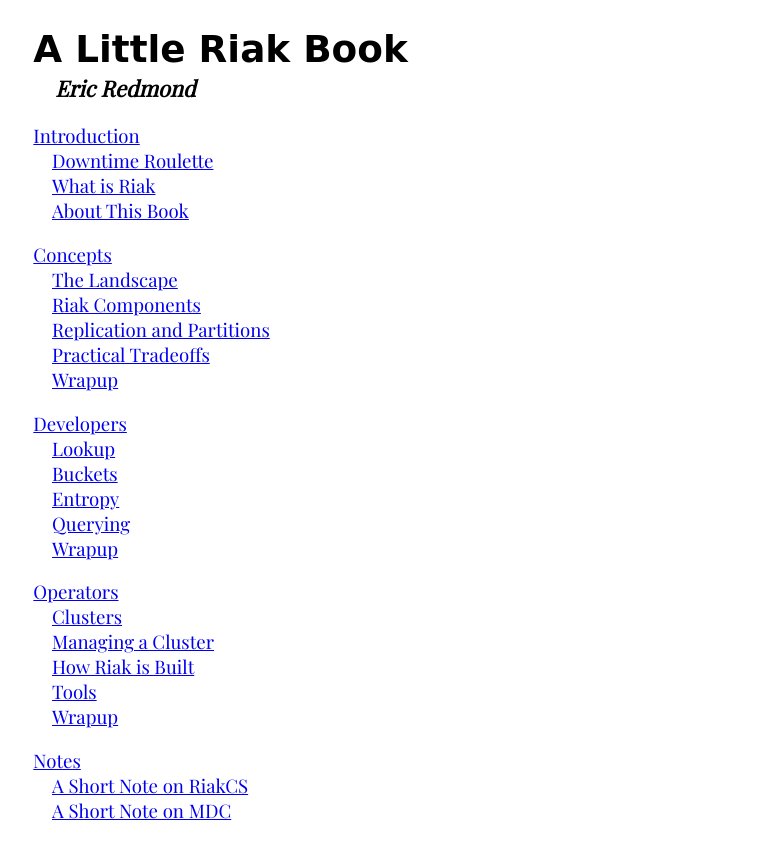
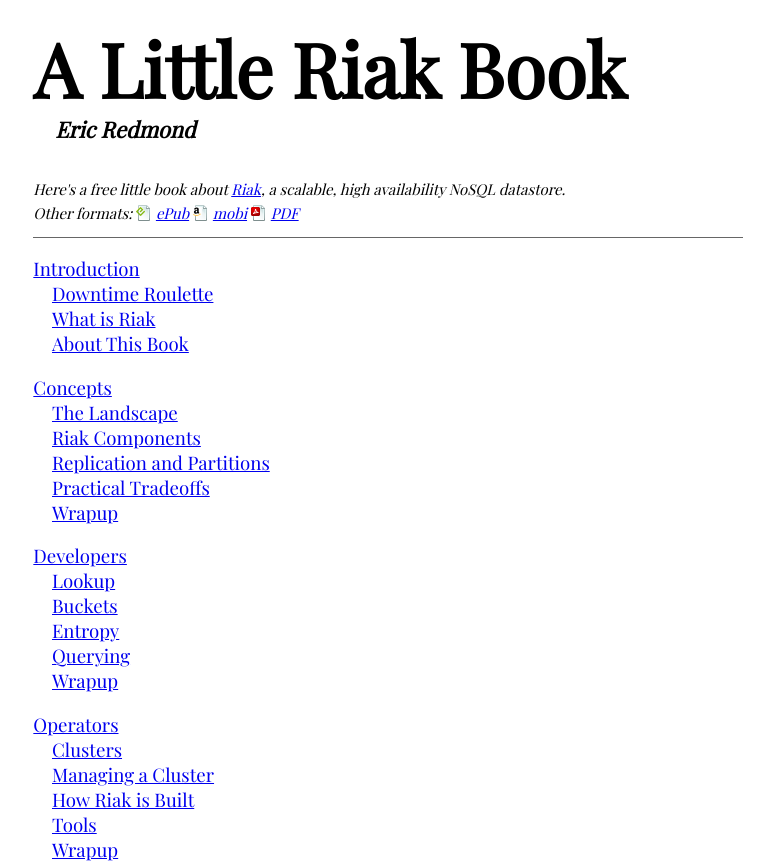
Before and after one commit to littleriak/littleriak.github.io, a plain HTML site: page index.html in a window 1280 px wide. Shown: the top 865 px of the page, without its empty margins (252-1026 px from the left). Drawn offline with nearby package versions, Linux system fonts and the light colour scheme.

Commit message:
Fix up titl part

```diff
--- a/index.html
+++ b/index.html
@@ -1,6 +1,17 @@
 <html><head><title>A Little Riak Book</title></head><meta charset="utf-8"><link href="style.css" media="screen" rel="stylesheet" type="text/css"><link href='http://fonts.googleapis.com/css?family=Playfair+Display' rel='stylesheet' type='text/css'><body><h1 class="title">A Little Riak Book</h1>
 
 <h3 class="author"><em>Eric Redmond</em></h3>
+
+<div class="intro">
+<p>Here's a free little book about <a href="http://docs.basho.com/riak/latest/">Riak</a>, a scalable, high availability NoSQL datastore.</p>
+<p>
+Other formats:
+<a href="https://github.com/coderoshi/little_riak_book/blob/master/rendered/riaklil-en.epub?raw=true" class="epub">ePub</a>
+<a href="https://github.com/coderoshi/little_riak_book/blob/master/rendered/riaklil-en.mobi?raw=true" class="mobi">mobi</a>
+<a href="https://github.com/coderoshi/little_riak_book/blob/master/rendered/riaklil-en.pdf?raw=true" class="pdf">PDF</a>
+</p>
+</div>
+
 <ul>
 <li>
 <a href="#toc_0">Introduction</a>
--- a/style.css
+++ b/style.css
@@ -55,8 +55,39 @@ h1.title {
   margin-bottom:0.05em;
   margin-top:0em;
   border-bottom:0px;
+  font-size:400%;
+  line-height: 1.1;
+  font-family: 'Playfair Display', serif;
 }
 h3.author {
-  margin-top:0.05em;
+  margin-top:0.25em;
   padding-left:1em;
 }
+
+a.pdf,
+a.epub,
+a.mobi {
+  padding: 0 0 1px 20px;
+  min-height:16px;
+}
+a.pdf {
+  background: url(assets/document-pdf.png) no-repeat 0 50%;
+}
+a.epub {
+  background: url(assets/document-epub.png) no-repeat 0 50%;
+}
+a.mobi {
+  background: url(assets/document-mobi.png) no-repeat 0 50%;
+}
+
+.intro {
+  padding-top:0.68em;
+  padding-bottom:0.68em;
+  font-size:80%;
+  border-bottom:1px solid #666;
+}
+.intro p {
+  margin-top:0.25em;
+  margin-bottom:0.25em;
+  font-style:italic;
+}
```
Also changed, not shown: assets/document-epub.png (added), assets/document-mobi.png (added), assets/document-pdf.png (added).
